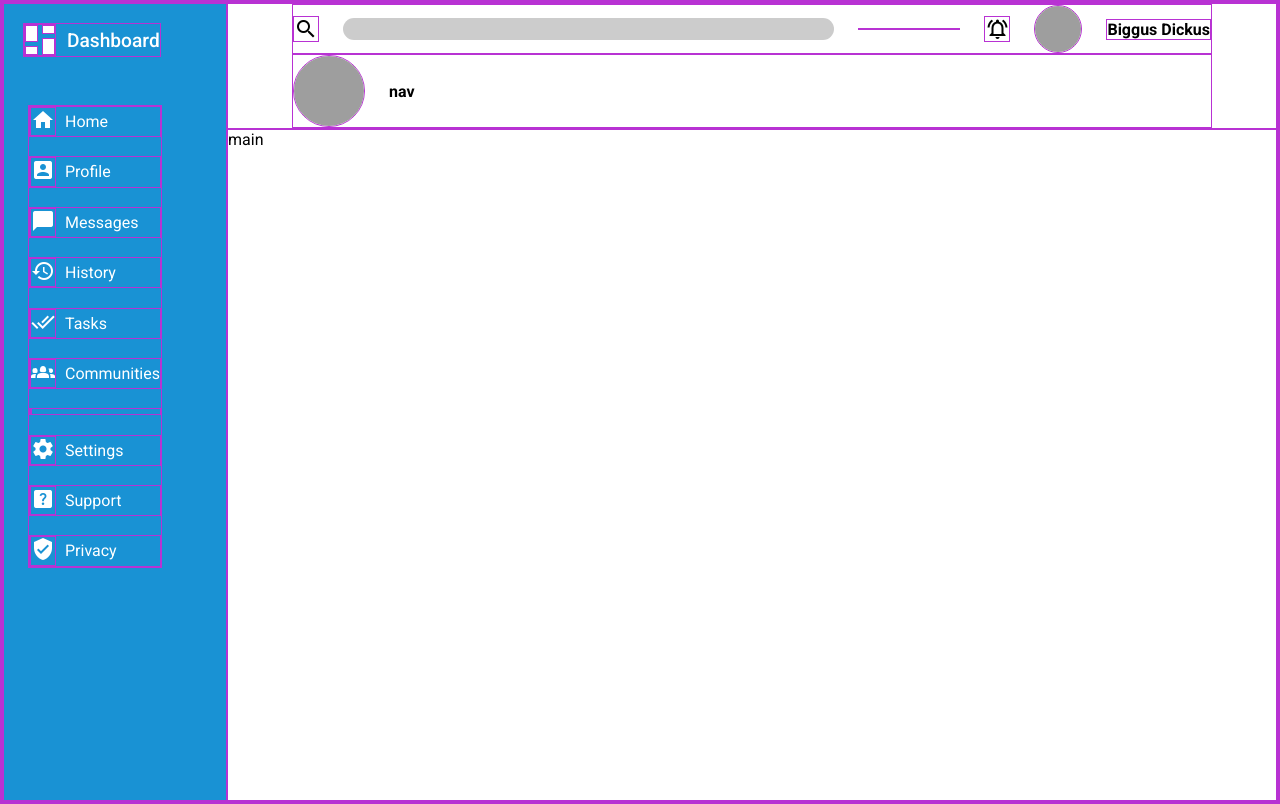
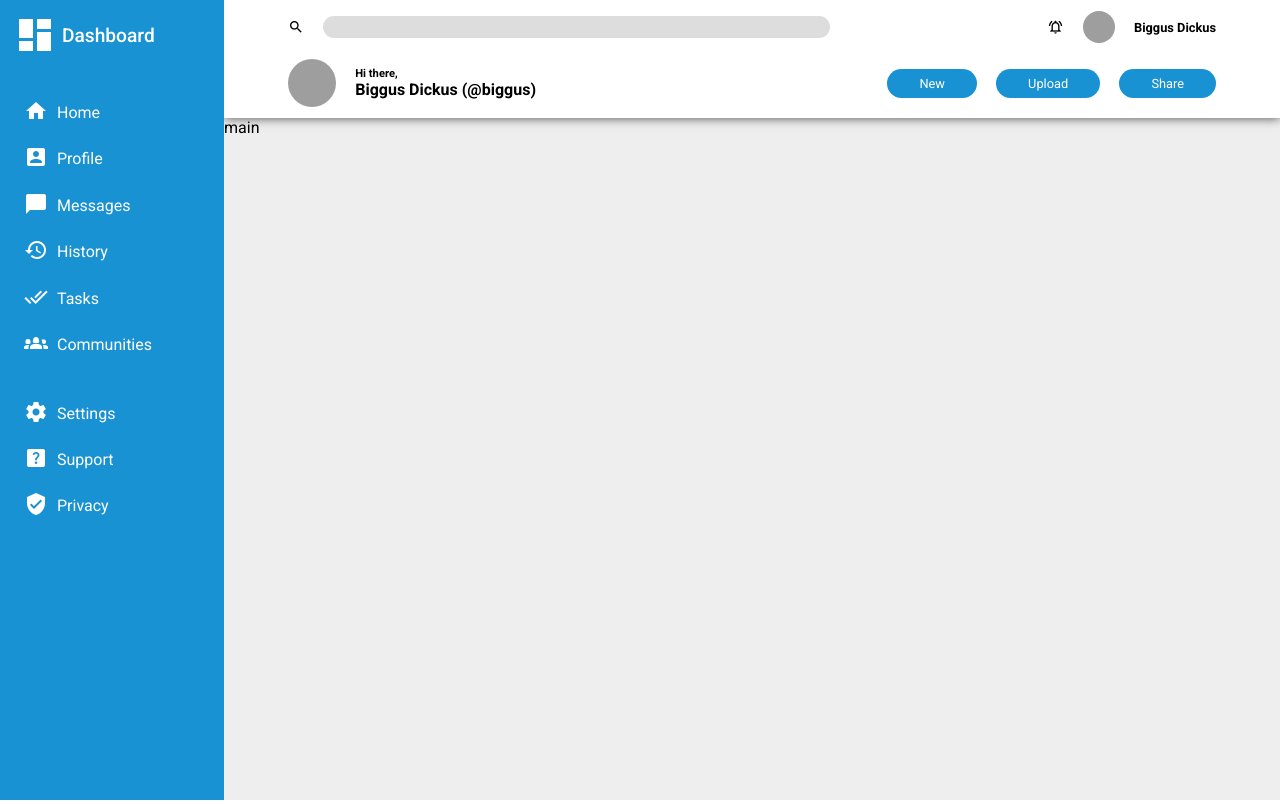
Before and after one commit to MrBlunderovich/odin-dashboard, a plain HTML site: page index.html in a window 1280 px wide. Drawn offline with Linux system fonts and the light colour scheme; grey boxes are pictures that could not be loaded.

Commit message:
Complete the header

```diff
--- a/index.html
+++ b/index.html
@@ -32,23 +32,30 @@
       </nav>
       <header class="header">
         <div class="header__searchbar">
-          <i class="material-icons">search</i>
+          <i class="material-icons icon">search</i>
           <input type="search" name="search" id="search" />
           <span class="whitespace"></span>
-          <i class="material-icons-outlined bell-icon">notifications_active</i>
+          <i class="material-icons-outlined icon">notifications_active</i>
           <img
             src="https://unsplash.it/100/100"
             alt="userpic"
             class="userpic"
           />
-          <span>Biggus Dickus</span>
+          <span class="username username-small">Biggus Dickus</span>
         </div>
         <div class="header__navbar">
           <img
             src="https://unsplash.it/100/100"
             alt="userpic"
             class="userpic userpic-big"
-          />nav
+          />
+          <div class="hi-there">
+            <div class="hi-there__top">Hi there,</div>
+            <div class="hi-there__bottom"></div>
+          </div>
+          <button class="nav-button">New</button>
+          <button class="nav-button">Upload</button>
+          <button class="nav-button">Share</button>
         </div>
       </header>
       <main class="main">main</main>
--- a/index.js
+++ b/index.js
@@ -1,4 +1,6 @@
 const menu = document.querySelector(".sidebar__menu");
+const userNameBig = document.querySelector(".hi-there__bottom");
+const userNameSmall = document.querySelector(".username-small");
 const menuItems = [
   { icon: "home", text: "Home" },
   { icon: "account_box", text: "Profile" },
@@ -11,6 +13,11 @@ const menuItems = [
   { icon: "help_center", text: "Support" },
   { icon: "verified_user", text: "Privacy" },
 ];
+const userName = "Biggus Dickus";
+userNameSmall.textContent = userName;
+userNameBig.textContent = `${userName} (@${userName
+  .split(" ")[0]
+  .toLowerCase()})`;
 menu.innerHTML = menuItems
   .map(
     (item) =>
--- a/style.css
+++ b/style.css
@@ -5,7 +5,7 @@
   font-size: 100%;
   margin: 0;
   padding: 0;
-  border: 1px solid rgb(184, 50, 211);
+  /* border: 1px solid rgb(255, 230, 3); */
 }
 .page-container {
   display: grid;
@@ -24,6 +24,7 @@
   gap: 3rem;
   color: #fff;
   background-color: #1992d4;
+  z-index: 2;
 }
 .sidebar__header {
   display: flex;
@@ -69,32 +70,43 @@
   display: grid;
   grid-template-columns: 1fr;
   grid-template-rows: auto auto;
+  gap: 1rem;
   font-weight: 700;
-  padding: 0 5vw;
+  padding: 0.7rem 5vw;
+  box-shadow: 0 0 10px 0 rgb(71, 71, 71);
+  z-index: 1;
 }
 .header__searchbar,
 .header__navbar {
   display: flex;
   align-items: center;
-  gap: 1.5rem;
+  gap: 1.2rem;
 }
 .header input[type="search"] {
   height: 1.4rem;
   flex: 1 1 30rem;
   border-radius: 0.7rem;
   border: 0;
-  background-color: #ccc;
+  background-color: #ddd;
   padding: 0.3rem 0.5rem;
   font-weight: 300;
+  font-size: 0.8rem;
 }
 .header input[type="search"]:focus {
   outline: none;
+}
+.header__searchbar .icon {
+  font-size: 1rem;
+}
+.username-small {
+  font-size: 0.8rem;
+  flex-shrink: 0;
 }
 .header .whitespace {
   flex: 5 1 3rem;
 }
 .userpic {
-  --userpic-size: 3rem;
+  --userpic-size: 2rem;
   height: var(--userpic-size);
   width: var(--userpic-size);
   border-radius: 50%;
@@ -104,3 +116,23 @@
   height: calc(var(--userpic-size) * 1.5);
   width: calc(var(--userpic-size) * 1.5);
 }
+.hi-there {
+  display: grid;
+  align-content: center;
+  margin-right: auto;
+}
+.hi-there__top {
+  font-size: 0.7rem;
+}
+.nav-button {
+  background-color: #1992d4;
+  height: 1.8rem;
+  border: none;
+  border-radius: 0.9rem;
+  padding: 0 2rem;
+  color: #fff;
+  font-size: 0.8rem;
+}
+.main {
+  background-color: #eee;
+}
```
